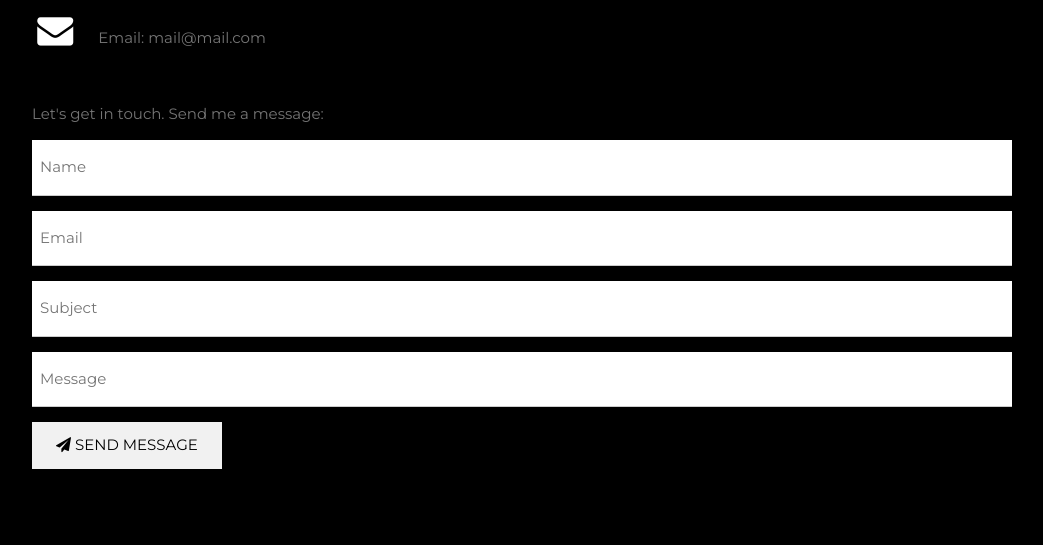
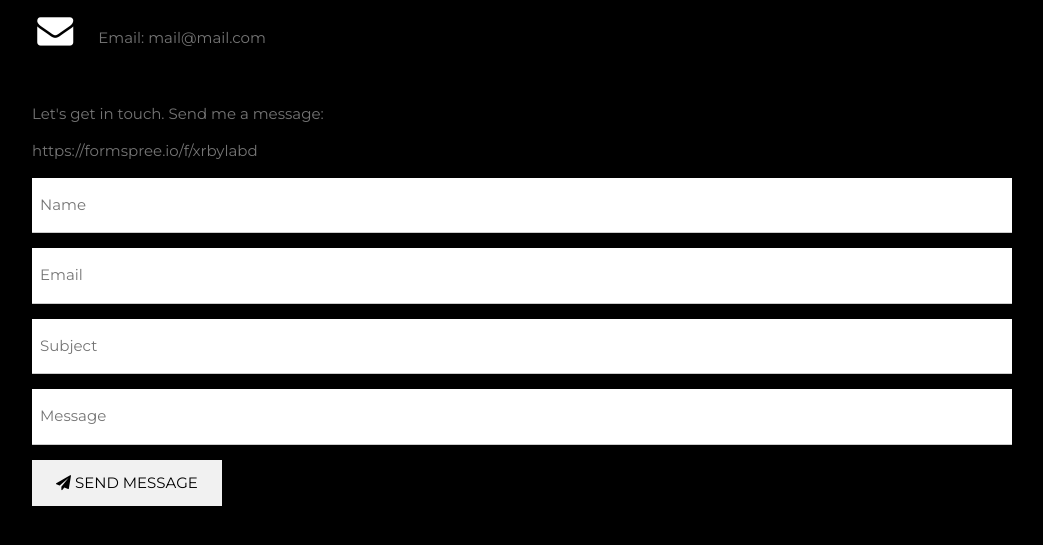
Before and after one commit to MurtazaaaAli/My_portfolio, a plain HTML site: page index.html in a window 1280 px wide. Shown: the part 3681-4226 px from the top of the page, without its empty margins (178-1221 px from the left). Drawn offline with nearby package versions, Linux system fonts and the light colour scheme.

Commit message:
Update index.html

```diff
--- a/index.html
+++ b/index.html
@@ -195,9 +195,10 @@ body, h1,h2,h3,h4,h5,h6 {font-family: "Montserrat", sans-serif}
     </div><br>
     <p>Let's get in touch. Send me a message:</p>
 
-    <form action="/action_page.php" target="_blank">
+
+https://formspree.io/f/xrbylabd
   <p><input class="w3-input w3-padding-16" type="text" placeholder="Name" required name="Name"></p>
-      <p><input class="w3-input w3-padding-16" type="text" placeholder="Email" required name="Email"></p>
+  <p><input class="w3-input w3-padding-16" type="email" placeholder="Email" required name="Email"></p>
   <p><input class="w3-input w3-padding-16" type="text" placeholder="Subject" required name="Subject"></p>
   <p><input class="w3-input w3-padding-16" type="text" placeholder="Message" required name="Message"></p>
   <p>
@@ -206,6 +207,7 @@ body, h1,h2,h3,h4,h5,h6 {font-family: "Montserrat", sans-serif}
     </button>
   </p>
 </form>
+
   <!-- End Contact Section -->
   </div>
 
```
Lines whose indentation alone changed are shown as unchanged.
